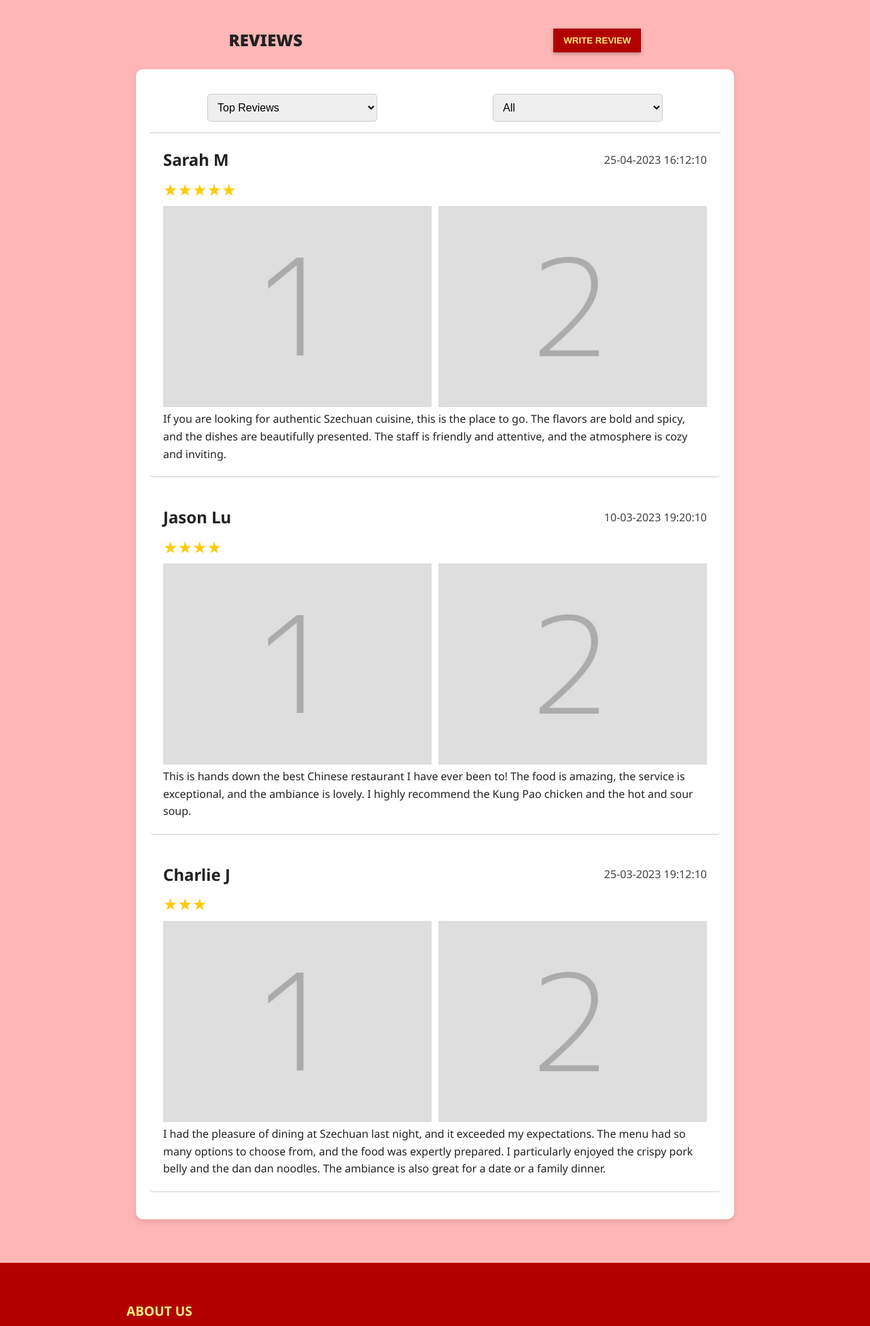
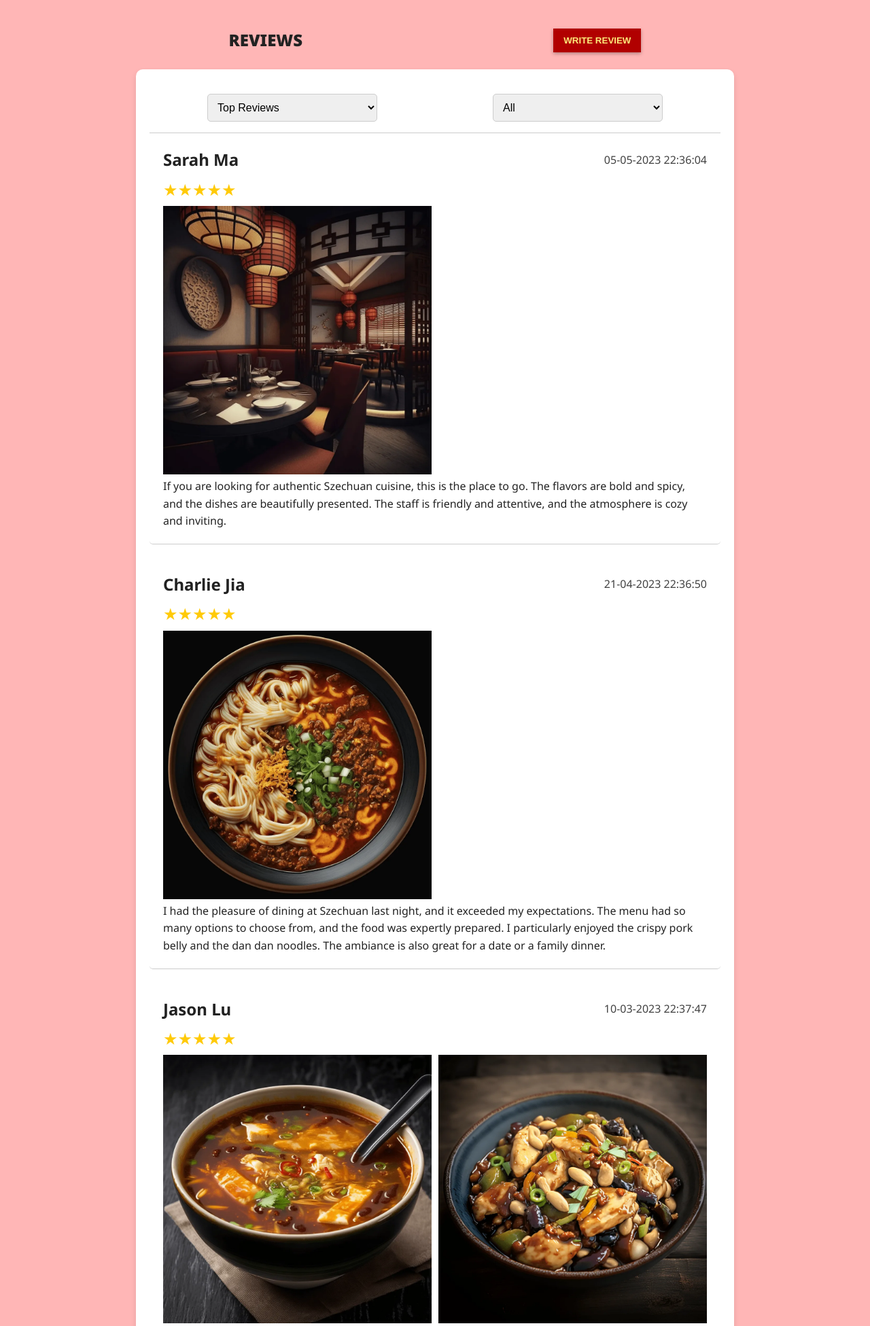
Before and after one commit to Theochenxiyuan/restaurant-website, a PHP site: page /reviews.php in a window 1280 px wide. Shown: the part 96-2047 px from the top of the page at 68% size. Run offline with PHP 8.4, Linux system fonts and the light colour scheme.

Commit message:
reviews backend almost complete

```diff
--- a/css/global.css
+++ b/css/global.css
@@ -88,7 +88,7 @@ header img {
   box-shadow: 0 2px 5px #0000004d;
 }
 main {
-  min-height: 50vh;
+  min-height: 60vh;
 }
 .btn {
   text-align: center;
@@ -294,6 +294,9 @@ header .container.flex {
   max-width: 1200px;
 }
 
+textarea {
+  font-family: 'Noto Sans', sans-serif !important;
+}
 @media screen and (min-width: 900px) {
   button.menu {
     display: none;
--- a/css/reservation.css
+++ b/css/reservation.css
@@ -15,7 +15,8 @@ input[type='date'],
 input[type='time'],
 input[type='range'],
 textarea,
-select {
+select,
+option {
   width: 100%;
   padding: 10px;
   border: 1px solid #ccc;
--- a/css/reviews.css
+++ b/css/reviews.css
@@ -134,7 +134,6 @@ main .container.flex {
   border: 1px solid #ccc;
   font-size: 1.1rem;
 }
-
 .uploaded-images {
   margin-top: 10px;
 }
--- a/reviews.php
+++ b/reviews.php
@@ -35,8 +35,8 @@ if (isset($_POST['submit'])) {
 
             if ($file_error === UPLOAD_ERR_OK) {
                 $upload_dir = 'img/reviews/';
-                // Replace spaces in the file name with underscores
-                $new_file_name = str_replace(' ', '_', $name) . '_' . time() . '.webp';
+                // Generate a unique identifier for the image file name
+                $new_file_name = uniqid() . '_' . str_replace(' ', '_', $name) . '.webp';
                 $upload_path = $upload_dir . $new_file_name;
 
                 // Convert the image to WebP format using the GD library
@@ -56,8 +56,8 @@ if (isset($_POST['submit'])) {
     }
     if ($errors === ['name' => '', 'rating' => '', 'review' => '', 'images' => '']) {
         date_default_timezone_set('Australia/Melbourne');
-        $current_date = date('Y-m-d h:i:s A', time());
-        $my_review = [$name, $rating, $review, implode(',', $image_names)];
+        $current_date = date('Y-m-d H:i:s', time());
+        $my_review = [$name, $rating, $review, $current_date, implode(',', $image_names)];
         $reviews_data = 'spreadsheets/reviews.txt';
         if (file_exists($reviews_data)) {
             $handle = fopen($reviews_data, 'a+');
@@ -71,6 +71,19 @@ if (isset($_POST['submit'])) {
             </div>';
         }
     }
+}
+
+$reviews_data = 'spreadsheets/reviews.txt';
+$reviews = [];
+if (file_exists($reviews_data)) {
+    $handle = fopen($reviews_data, 'r');
+    while (!feof($handle)) {
+        $line = fgetcsv($handle);
+        if (!empty($line)) {
+            array_push($reviews, $line);
+        }
+    }
+    fclose($handle);
 }
 
 $title = "Reviews";
@@ -151,56 +164,38 @@ echo $thankyou;
         </div>
 
         <div class="reviews-list">
-            <div class="review">
-                <div class="review-header">
-                    <h3 class="review-title">Jason Lu</h3>
-                    <span class="review-time">10-03-2023 19:20:10</span>
-                </div>
-                <div class="review-content">
-                    <div class="review-rating">
-                        <span class="review-stars">★★★★</span>
-                    </div>
-                    <div class="review-images grid">
-                        <img src="img/1.png" alt="Photo of the review">
-                        <img src="img/2.png" alt="Photo of the review">
-                    </div>
-                    <p class="review-text">This is hands down the best Chinese restaurant I have ever been
-                        to! The food is amazing, the service is exceptional, and the ambiance is lovely. I
-                        highly recommend the Kung Pao chicken and the hot and sour soup.</p>
-                </div>
-            </div>
-            <div class="review">
-                <div class="review-header">
-                    <h3 class="review-title">Charlie J</h3>
-                    <span class="review-time">25-03-2023 19:12:10</span>
-                </div>
-                <div class="review-content">
-                    <div class="review-rating">
-                        <span class="review-stars">★★★</span>
-                    </div>
-                    <div class="review-images grid">
-                        <img src="img/1.png" alt="Photo of the review">
-                        <img src="img/2.png" alt="Photo of the review">
-                    </div>
-                    <p class="review-text">I had the pleasure of dining at Szechuan last night, and it exceeded my expectations. The menu had so many options to choose from, and the food was expertly prepared. I particularly enjoyed the crispy pork belly and the dan dan noodles. The ambiance is also great for a date or a family dinner.</p>
-                </div>
-            </div>
-            <div class="review">
-                <div class="review-header">
-                    <h3 class="review-title">Sarah M</h3>
-                    <span class="review-time">25-04-2023 16:12:10</span>
-                </div>
-                <div class="review-content">
-                    <div class="review-rating">
-                        <span class="review-stars">★★★★★</span>
-                    </div>
-                    <div class="review-images grid">
-                        <img src="img/1.png" alt="Photo of the review">
-                        <img src="img/2.png" alt="Photo of the review">
-                    </div>
-                    <p class="review-text">If you are looking for authentic Szechuan cuisine, this is the place to go. The flavors are bold and spicy, and the dishes are beautifully presented. The staff is friendly and attentive, and the atmosphere is cozy and inviting.</p>
-                </div>
-            </div>
+            <?php foreach ($reviews as $review) {
+                $name = $review[0];
+                $rating = $review[1];
+                $text = $review[2];
+                $date = date_format(date_create("{$review[3]}"), 'd-m-Y H:i:s');
+                $images = $review[4] ? explode(',', $review[4]) : array();
+                echo '<div class="review">';
+                echo '<div class="review-header">';
+                echo '<h3 class="review-title">' . $name . '</h3>';
+                echo '<span class="review-time">' . $date . '</span>';
+                echo '</div>';
+                echo '<div class="review-content">';
+                echo '<div class="review-rating">';
+                echo '<span class="review-stars">';
+                for ($i = 1; $i <= $rating; $i++) {
+                    echo '★';
+                }
+                echo '</span>';
+                echo '</div>';
+                echo '<div class="review-images grid">';
+
+                foreach ($images as $image) {
+                    if (!empty($image)) {
+                        echo '<img src="img/reviews/' . $image . '" alt="Photo of the review">';
+                    }
+                }
+                echo '</div>';
+                echo '<p class="review-text">' . $text . '</p>';
+                echo '</div>';
+                echo '</div>';
+            }
+            ?>
         </div>
 
     </div>
--- a/spreadsheets/reviews.txt
+++ b/spreadsheets/reviews.txt
@@ -0,0 +1,7 @@
+"Sarah Ma",5,"If you are looking for authentic Szechuan cuisine, this is the place to go. The flavors are bold and spicy, and the dishes are beautifully presented. The staff is friendly and attentive, and the atmosphere is cozy and inviting.","2023-05-05 22:36:04",6454f8347f604_Sarah_Ma.webp
+"Charlie Jia",5,"I had the pleasure of dining at Szechuan last night, and it exceeded my expectations. The menu had so many options to choose from, and the food was expertly prepared. I particularly enjoyed the crispy pork belly and the dan dan noodles. The ambiance is also great for a date or a family dinner.","2023-04-21 22:36:50",6454f862bf2d4_Charlie_Jia.webp
+"Jason Lu",5,"This is hands down the best Chinese restaurant I have ever been to! The food is amazing, the service is exceptional, and the ambiance is lovely. I highly recommend the Kung Pao chicken and the hot and sour soup.","2023-03-10 22:37:47","6454f89b42c92_Jason_Lu.webp,6454f89b56e17_Jason_Lu.webp"
+"Xiyuan Chen",4,"Actually not too bad.","2023-05-05 22:38:53",
+Mario,3,"Way too spicy!!!!!!!!!!!!!","2023-05-05 22:42:28",
+Zelda,2,"My husband hated it.","2023-05-05 22:43:21",
+Bower,1,"Don't bother. Worst restaurant ever!","2023-05-05 22:44:11",
```
Also changed, not shown: img/reviews/6454f8347f604_Sarah_Ma.webp (added), img/reviews/6454f862bf2d4_Charlie_Jia.webp (added), img/reviews/6454f89b42c92_Jason_Lu.webp (added), img/reviews/6454f89b56e17_Jason_Lu.webp (added).
